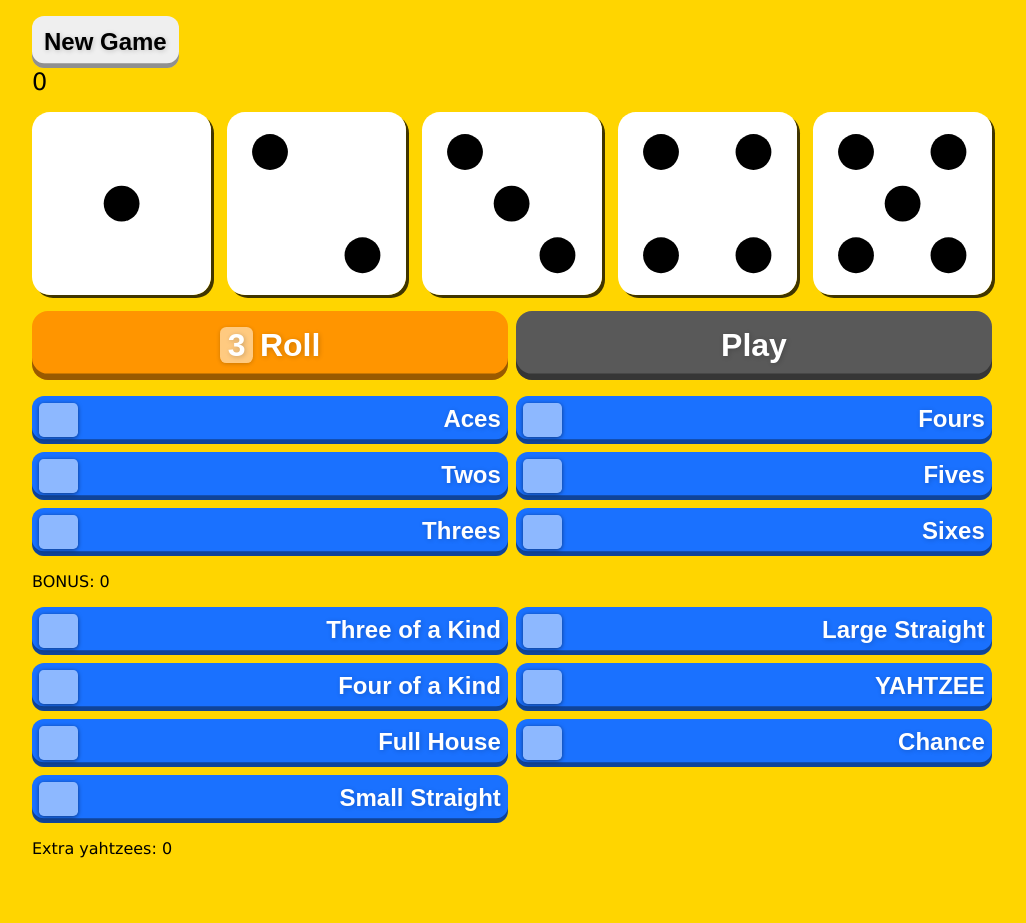
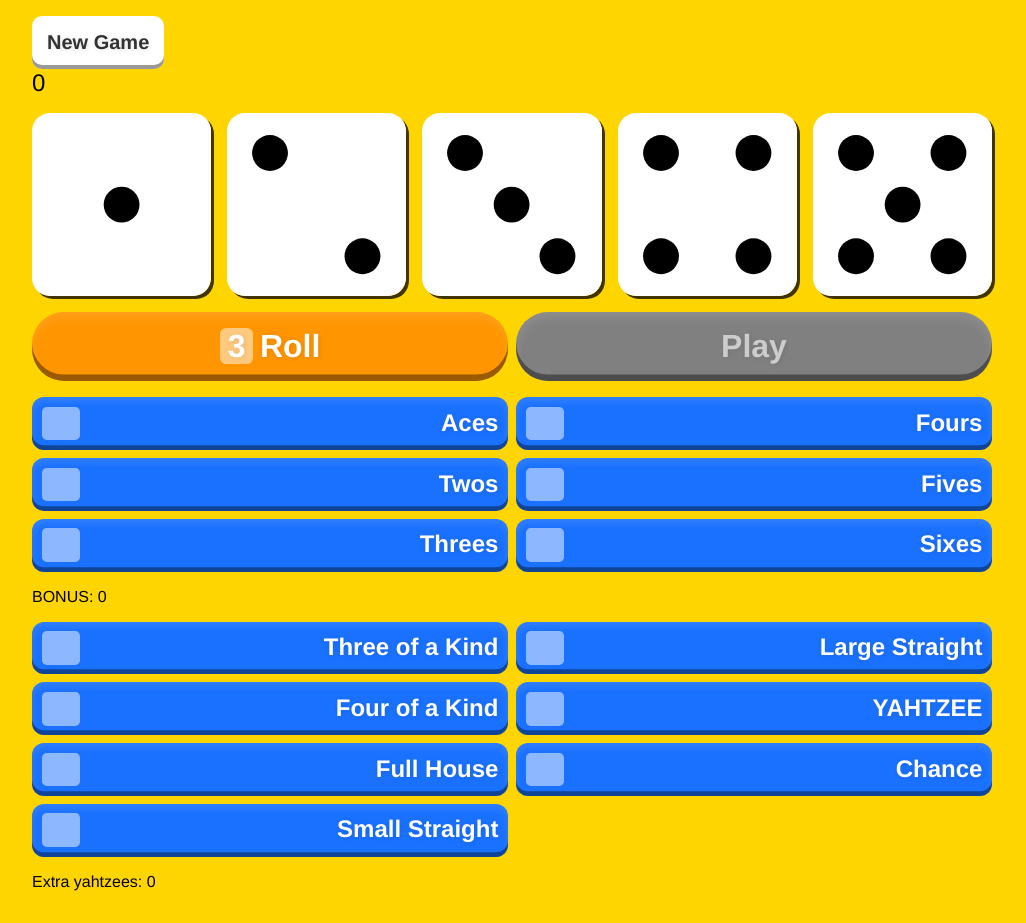
Before and after one commit to bbanting/react-trial, a React (Create React App) app: page / in a window 1280 px wide. Shown: the whole page, without its empty margins (128-1154 px from the left). Before the commit the page ends 890 px from the top, so only its background shows below. Built offline with nearby package versions, Linux system fonts and the light colour scheme.

Commit message:
Some style changes to buttons, changed font to Helvetica

```diff
--- a/src/index.css
+++ b/src/index.css
@@ -1,16 +1,22 @@
-html {
-  font-family: Verdana, Geneva, Tahoma, sans-serif
+:root {
+  --yellow: hsl(50, 100%, 50%);
+  --gray: hsl(0, 0%, 50%);
+}
+
+* {
+  font-family: Helvetica, Arial, sans-serif;
 }
 
 body {
   margin: 0;
-  background-color: hsl(50, 100%, 50%);
+  background-color: var(--yellow);
 }
 
 .main {
   height: 100%;
   width: 75%;
   min-width: 350px;
+  max-width: 1000px;
   margin: 0 auto;
   padding: 1em;
 }
@@ -23,9 +29,10 @@
   position: relative;
   top: 0;
   display: block;
-  box-shadow: 0 -0.2em hsla(0, 0%, 0%, 0.4) inset;
+  box-shadow: 0 -0.2em hsla(0, 0%, 0%, 0.4) inset,
+              0 .2em .3em hsla(0, 0%, 100%, 0.1) inset;
   font-weight: bold;
-  text-shadow: 1px 1px 5px hsla(0, 0%, 0%, 0.2);
+  text-shadow: 1px 1px 5px hsla(0, 0%, 0%, 0.1);
   border: 0;
   border-radius: .5em;
   transition: all .05s linear;
@@ -47,8 +54,10 @@
 } */
 
 .newgamebtn {
-  padding: .5em;
-  font-size: 1.5em;
+  padding: .75em;
+  font-size: 1.25em;
+  background-color: white;
+  color: hsl(0, 0%, 20%)
 }
 
 .roll-play-container {
@@ -65,16 +74,13 @@
   background-color: hsl(35, 100%, 50%);
   color: white;
   width: 100%;
+  border-radius: 1em;
 }
 
 .playbtn.locked, .rollbtn.locked {
-  background-color: hsl(0, 0%, 35%);
+  background-color: var(--gray);
+  color: hsl(0, 0%, 80%);
 }
-
-/* .inactive {
-  box-shadow: inherit;
-  top: 0;
-} */
 
 .rollbtn {
   font-size: 2em;
@@ -82,6 +88,7 @@
   background-color: hsl(35, 100%, 50%);
   color: white;
   width: 100%;
+  border-radius: 1em;
 }
 
 .rollbtn div {
@@ -93,7 +100,6 @@
   height: 1em;
   background-color: hsla(0, 0%, 100%, 0.5);
   border-radius: .2em;
-  box-shadow: 0 1px 4px hsla(0, 0%, 0%, 0.2);
   text-align: center;
   padding: 0 .25em;
   transition: all .1s ease-out;
@@ -117,14 +123,18 @@
   text-align: right;
   color: white;
   background-color: hsl(217, 100%, 55%);
+  padding: .4em;
 }
 
 .hand.selected {
   background-color: hsl(217, 100%, 35%);
+  top: 0.1em;
+  box-shadow: 0 -0.1em hsla(0, 0%, 0%, 0.4) inset,
+              0 .2em .3em hsla(0, 0%, 0%, 0.1) inset;
 }
 
 .hand.played {
-  background-color: hsl(0, 0%, 35%);
+  background-color: var(--gray);
 }
 
 .handscore {
@@ -133,7 +143,6 @@
   float: left;
   background-color: hsla(0, 0%, 100%, 0.5);
   border-radius: .2em;
-  box-shadow: 0 1px 4px hsla(0, 0%, 0%, 0.5);
   text-align: center;
   padding: .2em 0 .2em 0;
   transition: all .1s ease-out;
@@ -207,6 +216,11 @@
   fill: black;
 }
 
+/* .inactive {
+  box-shadow: inherit;
+  top: 0;
+} */
+
 @keyframes roll{
   0% {
     top: 10px;
```
